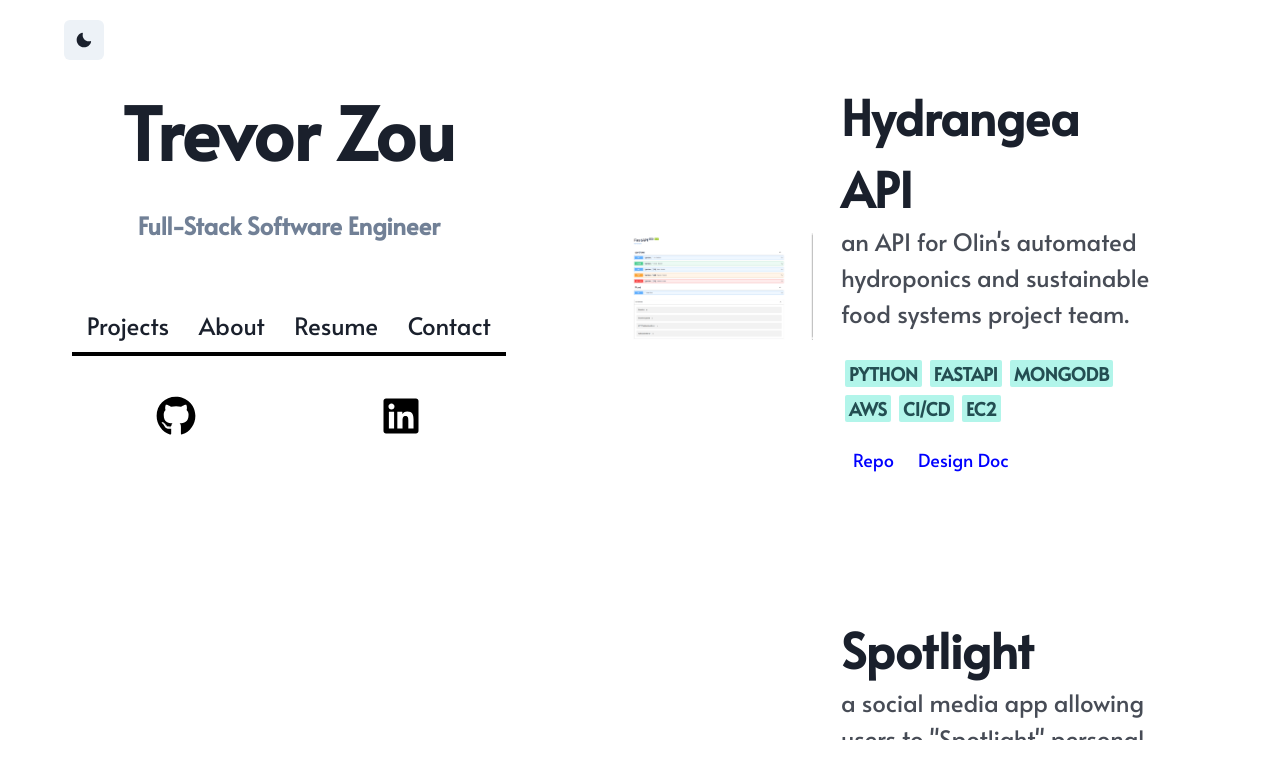
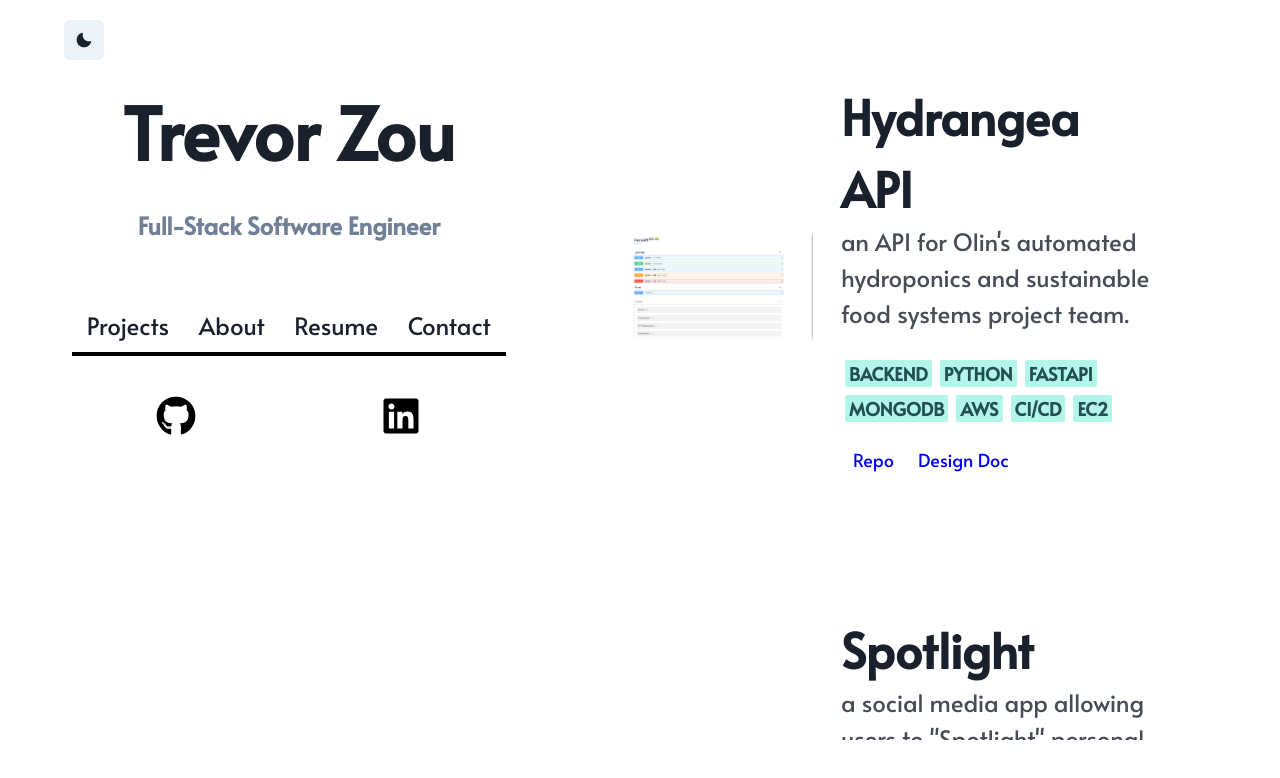
Before and after one commit to tzou2024/pf, a React (Create React App) app: page /portfolio/projects in a window 1280 px wide. Shown: the top 778 px of the page. Built offline with nearby package versions, Linux system fonts and the light colour scheme.

Commit message:
Add info for projects

```diff
--- a/src/data/projects.js
+++ b/src/data/projects.js
@@ -12,7 +12,7 @@ const data = [
     {
         name: "Hydrangea API",
         description: 'an API for Olin\'s automated hydroponics and sustainable food systems project team.',
-        tags: ["Python", "FastAPI", "MongoDB", "AWS", "CI/CD", "EC2"],
+        tags: ["Backend", "Python", "FastAPI", "MongoDB", "AWS", "CI/CD", "EC2"],
         repos: {
             "Repo": "https://github.com/tzou2024/hydrangea",
             "Design Doc": "https://docs.google.com/document/d/1Pc2PLaOh7dCDCJWnpELBCgfNip4MotUVfBgKtQ5LqRU/edit?usp=sharing"
@@ -21,7 +21,7 @@ const data = [
     },
     {
         name: "Spotlight",
-        description: 'a social media app allowing users to "Spotlight" personal stories and meaningful events.',
+        description: 'a social media app allowing users to "Spotlight" personal stories and meaningful events. I worked on both the UI in React and the API in Express.',
         tags: ["React", "Chakra UI", "Express", "AWS", "Mongoose/MongoDB"],
         repos: {
             "Website": "https://transcendent-kelpie-8238b1.netlify.app/",
```
